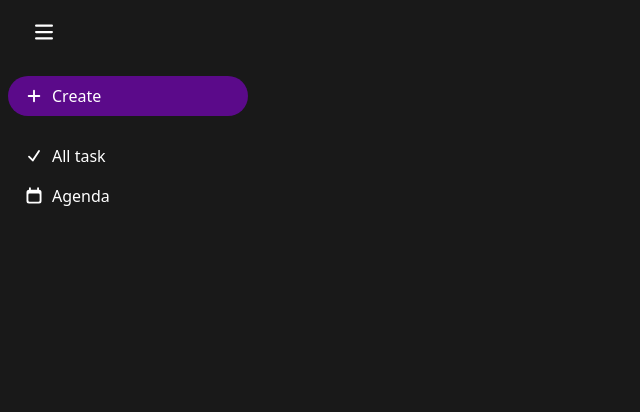
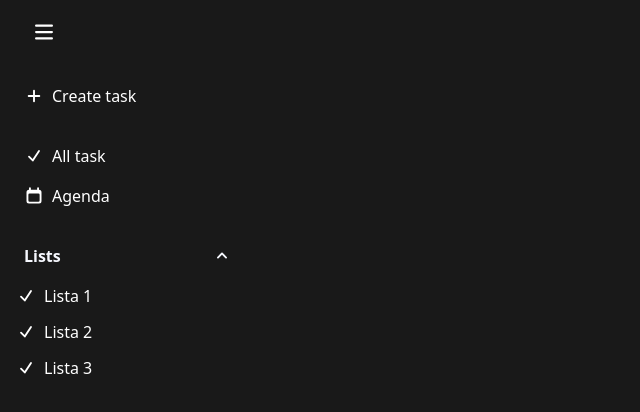
Before and after one commit to lortiz24/luis-app-task, a React (Vite) app: page / in a window 1280 px wide. Shown: the top 412 px of the page, without its empty margins (0-640 px from the left). Built offline with nearby package versions, Linux system fonts and the light colour scheme; what @midudev/tailwind-animations would draw is missing.

Commit message:
Agregar nuevo componente MenuListAcordeon para mejorar la navegación en el Sidebar, permitiendo la visualización de listas de enlaces. Modificar el componente Button para incluir una nueva variante 'text' y ajustar estilos en Sidebar.

```diff
--- /dev/null
+++ b/src/components/menu-list-accordion/MenuListAcordeon.tsx
@@ -0,0 +1,47 @@
+import React, { useState } from 'react';
+import { ChevronUpIcon, ChevronDownIcon, CheckIcon } from '@heroicons/react/16/solid';
+import { MenuLink } from '../menu-link/MenuLink';
+
+interface ListItem {
+  id: string;
+  title: string;
+  to: string;
+}
+
+interface MenuListAcordeonProps {
+  title: string;
+  lists: ListItem[];
+}
+
+export const MenuListAcordeon: React.FC<MenuListAcordeonProps> = ({ title, lists }) => {
+  const [open, setOpen] = useState(true);
+
+  return (
+    <div>
+      <button
+        className="flex items-center justify-between w-full px-4 py-2 text-left text-text font-semibold"
+        onClick={() => setOpen((o) => !o)}
+      >
+        <span>{title}</span>
+        {open ? (
+          <ChevronUpIcon className="w-5 h-5 text-text" />
+        ) : (
+          <ChevronDownIcon className="w-5 h-5 text-text" />
+        )}
+      </button>
+      {open && (
+        <div className="flex flex-col gap-1 mt-1">
+          {lists.map((list) => (
+            <MenuLink
+              key={list.id}
+              title={list.title}
+              to={list.to}
+              leftIcon={<CheckIcon className="text-white w-5 h-5" />}
+              className="pl-2"
+            />
+          ))}
+        </div>
+      )}
+    </div>
+  );
+};
--- a/src/components/sidebar/Sidebar.tsx
+++ b/src/components/sidebar/Sidebar.tsx
@@ -1,15 +1,17 @@
 import { CheckIcon, PlusIcon, CalendarIcon } from '@heroicons/react/16/solid';
 import { Button } from '../ui/Button';
 import { MenuLink } from '../menu-link/MenuLink';
+import { MenuListAcordeon } from '../menu-list-accordion/MenuListAcordeon';
 
 export const Sidebar = () => {
   return (
     <div className="w-64  h-[calc(100vh-4rem)] py-3 px-2 gap-6 flex flex-col">
       <Button
-        className="rounded-3xl bg-primary-800 hover:bg-primary-900"
+        variant='text'
+
         leftIcon={<PlusIcon className="text-white w-5 h-5" />}
       >
-        Create
+        Create task
       </Button>
 
       <nav className="flex flex-col gap-2">
@@ -17,6 +19,14 @@ export const Sidebar = () => {
 
         <MenuLink title="Agenda" to="/agenda" leftIcon={<CalendarIcon className="text-white w-5 h-5" />} />
       </nav>
+      <MenuListAcordeon
+        title="Lists"
+        lists={[
+          { id: '1', title: 'Lista 1', to: '/list/1' },
+          { id: '2', title: 'Lista 2', to: '/list/2' },
+          { id: '3', title: 'Lista 3', to: '/list/3' },
+        ]}
+      />
     </div>
   );
 };
--- a/src/components/ui/Button.tsx
+++ b/src/components/ui/Button.tsx
@@ -1,7 +1,7 @@
 import React from 'react';
 
 // Tipos para variantes y tamaños
-export type ButtonVariant = 'primary' | 'secondary' | 'danger';
+export type ButtonVariant = 'primary' | 'secondary' | 'danger' | 'text';
 export type ButtonSize = 'sm' | 'md' | 'lg';
 
 interface ButtonProps extends React.ButtonHTMLAttributes<HTMLButtonElement> {
@@ -16,6 +16,7 @@ const variantClasses: Record<ButtonVariant, string> = {
   primary: 'bg-primary-600/80 text-white hover:bg-primary-700/80',
   secondary: 'bg-gray-200 text-gray-800 hover:bg-gray-300',
   danger: 'bg-red-600 text-white hover:bg-red-700',
+  text: 'bg-transparent text-primary hover:underline shadow-none p-0',
 };
 
 // Clases base por tamaño
@@ -35,7 +36,9 @@ export const Button: React.FC<ButtonProps> = ({
 }) => {
   return (
     <button
-      className={`inline-flex items-center gap-2 rounded transition-colors focus:outline-none focus:ring-2 focus:ring-offset-2 focus:ring-blue-500 ${variantClasses[variant]} ${sizeClasses[size]} ${className}`}
+      className={`inline-flex items-center gap-2
+        rounded transition-colors focus:outline-none
+        focus:ring-2 focus:ring-offset-2 focus:ring-blue-500 hover:cursor-pointer ${variantClasses[variant]} ${sizeClasses[size]} ${className}`}
       {...props}
     >
       {leftIcon && <span className="flex items-center">{leftIcon}</span>}
```
